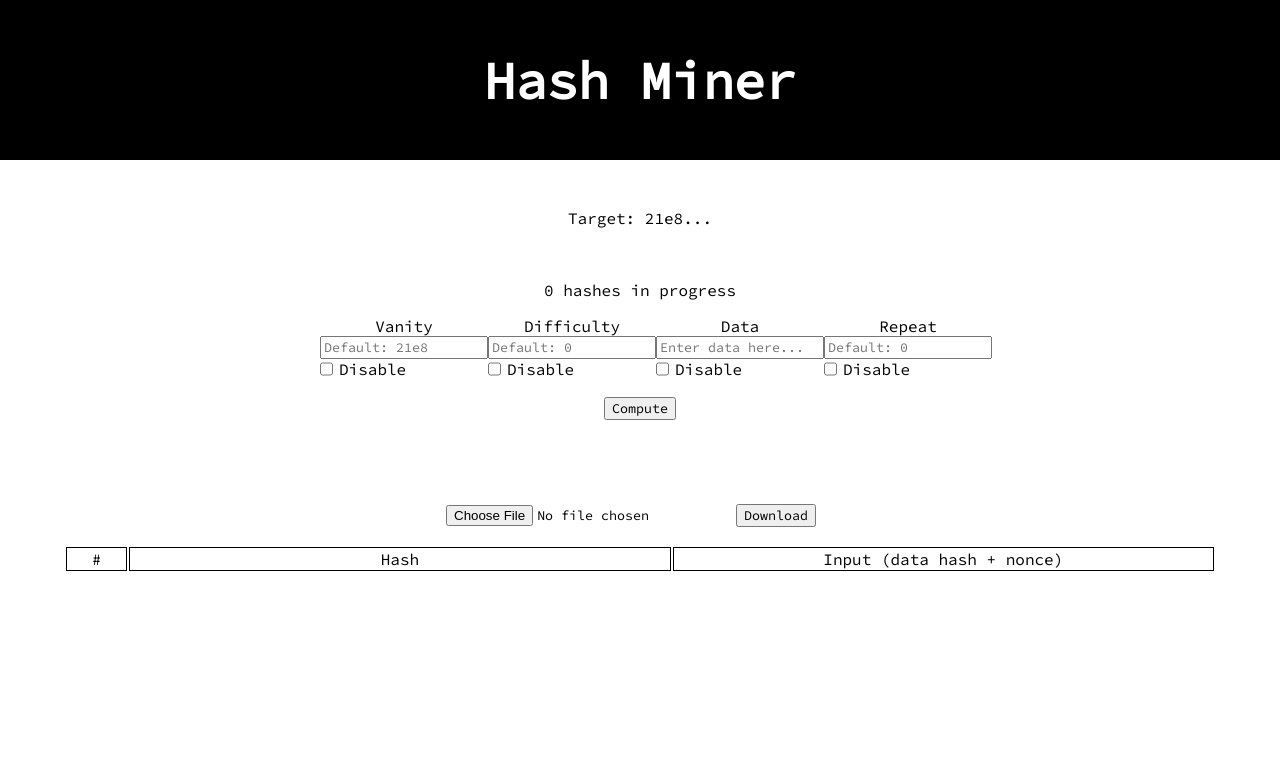
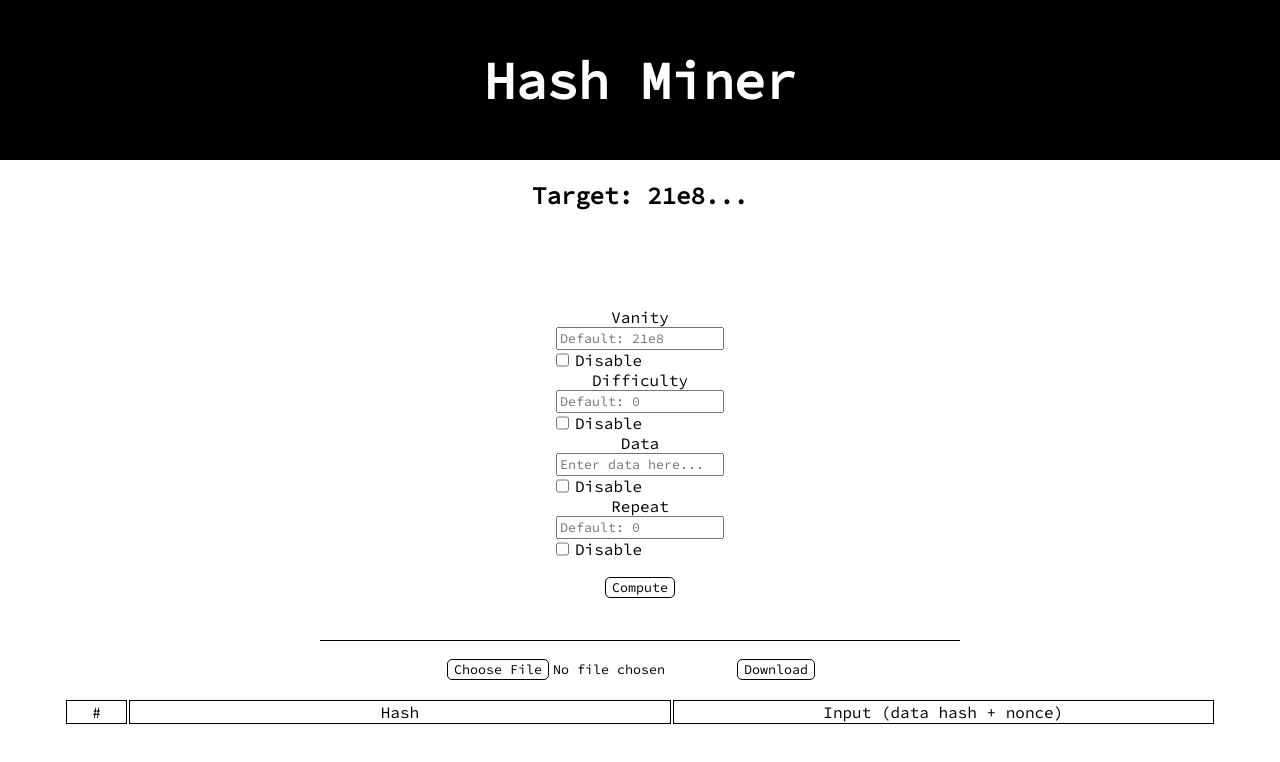
Before and after one commit to pneumatick/ReactHashMiner, a React (Create React App) app: page / in a window 1280 px wide. Shown: the top 762 px of the page. Built offline with nearby package versions, Linux system fonts and the light colour scheme.

Commit message:
Major styling changes complete

```diff
--- a/src/App.css
+++ b/src/App.css
@@ -3,7 +3,6 @@
 }
 
 .App-header {
-  /*background-color: #282c34;*/
   background-color: black;
   min-height: 20vh;
   display: flex;
@@ -15,12 +14,10 @@
 }
 
 .Hash-form-container {
-  margin: 48px 25vw;
+  margin: 0 25vw;
+  padding-bottom: 24px;
   width: 50vw;
-}
-
-.Hash-form-header {
-
+  border-bottom: 1px solid black;
 }
 
 .Hash-form, .Hash-input-div {
@@ -52,3 +49,10 @@
 .id {
   width: 5%;
 }
+
+@media only screen and (max-width: 1335px) {
+  .Hash-input-row, .Hash-input-div {
+    flex-direction: column;
+    align-items: center;
+  }
+}
--- a/src/components/HashFormContainer.js
+++ b/src/components/HashFormContainer.js
@@ -52,23 +52,17 @@ class HashFormContainer extends React.Component {
 
     // Compute the vanity hash
     async computeHash(vanity, difficulty, data) {
-     //let vanity = this.state.vanity;
-     //let difficulty = this.state.difficulty;
-     //let data = this.state.data;
-
-      //this.setState(prevState => { return { computing: prevState.computing + 1 } });
       let dataHash = await digestMessage(data).then((digestHex) => { return digestHex; });
 
       // Optional feature to avoid hashing the same data multiple times.
       //
       // STATUS: DISABLED AND UNTOGGLEABLE
-      //
-      //
       if (this.state.avoidDups && this.duplicateCheck(dataHash)) {
         alert("Duplicate data detected! This data has already been hashed");
         this.setState(prevState => { return { computing: prevState.computing - 1 } });
         return;
       }
+      // Ensure the vanity is valid to avoid infinite computation
       else if (this.invalidHexCheck(vanity)) {
         alert("Invalid vanity detected! Enter hex-compatible characters.")
         this.setState(prevState => { return { computing: prevState.computing - 1 } });
@@ -81,7 +75,8 @@ class HashFormContainer extends React.Component {
         difficulty,
         this.props.checkHash(dataHash, vanity) + 1  // Returns prevNonce if it exists
       );
-      /*alert(
+      /*// For testing; leave just in case you want it later
+      alert(
         `Hash: ${hashObject.hash}\n\n` +
         `Difficulty: ${hashObject.difficulty}\n\n` +
         `Data Hash: ${hashObject.dataHash}\n\n` +
@@ -103,6 +98,8 @@ class HashFormContainer extends React.Component {
       }
     }
 
+    // This could be broken up into two functions.
+    // One for text inputs, the other for checkbox inputs.
     handleChange(e) {
         let value = e.target.value;
 
@@ -150,7 +147,7 @@ class HashFormContainer extends React.Component {
             });
             break;
           default:
-          console.log(`Unknown element: ${e.target}`);
+            console.log(`Unexpected element: ${e.target}`);
         }
     }
 
--- a/src/components/HashFormHeader.js
+++ b/src/components/HashFormHeader.js
@@ -13,6 +13,10 @@ class HashFormHeader extends React.Component {
         };
     }
 
+    // Create a pseudo-hash for aesthetic purposes, as well as
+    // to provide feedback to the user relating to hash computation.
+    // The hex string doesn't represent real data. All characters are
+    // randomly generated, with a new string being generated every interval.
     componentDidUpdate() {
         if (this.props.computing && !this.state.interval) {
             let interval = setInterval(() => {
@@ -32,6 +36,7 @@ class HashFormHeader extends React.Component {
         }
     }
 
+    // Ensure the interval is cleared to prevent memory leaks.
     componentWillUnmount() {
         clearInterval(this.state.interval);
     }
@@ -39,7 +44,6 @@ class HashFormHeader extends React.Component {
     render() {
         let diffRep = '0'.repeat(this.props.difficulty >= 0 ? this.props.difficulty : 0);
         let computing = this.props.computing
-        //let showWhenComputing = {display: this.props.computing ? 'block' : 'none'};
         let showWhenComputing = {
             visibility: this.props.computing ? 'visible' : 'hidden'
         };
@@ -47,11 +51,13 @@ class HashFormHeader extends React.Component {
 
         return (
             <div className='Hash-form-header'>
-                <p>Target: {this.props.vanity}{diffRep}...</p>
+                <h2>Target: {this.props.vanity}{diffRep}...</h2>
                 <p style={showWhenComputing}>
                     <span style={{ color: hexColor }}>{this.state.fakeHex}</span>
                 </p>
-                <p>{computing} hash{computing !== 1 ? 'es' : ''} in progress</p>
+                <p style={showWhenComputing}>
+                    {computing} hash{computing !== 1 ? 'es' : ''} in progress
+                </p>
             </div>
         );
     }
--- a/src/index.css
+++ b/src/index.css
@@ -1,4 +1,4 @@
-* {
+*, input[type=file]::file-selector-button {
   /*font-family: -apple-system, BlinkMacSystemFont, 'Segoe UI', 'Roboto', 'Oxygen',
     'Ubuntu', 'Cantarell', 'Fira Sans', 'Droid Sans', 'Helvetica Neue',
     sans-serif;*/
@@ -11,8 +11,30 @@ body {
   margin: 0;
 }
 
+span {
+  display: inline-block;
+  width: 100%;
+  text-overflow: ellipsis;
+  white-space: nowrap;
+  overflow: hidden;
+}
+
+input {
+  min-width: 0;
+}
+
 button {
   margin: 18px;
+}
+
+button:disabled {
+  visibility: hidden;
+}
+
+button, input[type=file]::file-selector-button {
+  background-color: white;
+  border: 1px solid black;
+  border-radius: 5px;
 }
 
 table {
@@ -22,6 +44,5 @@ table {
 }
 
 td {
-  width: 250px;
   border: 1px solid black;
 }
```
Lines whose indentation alone changed are shown as unchanged.
